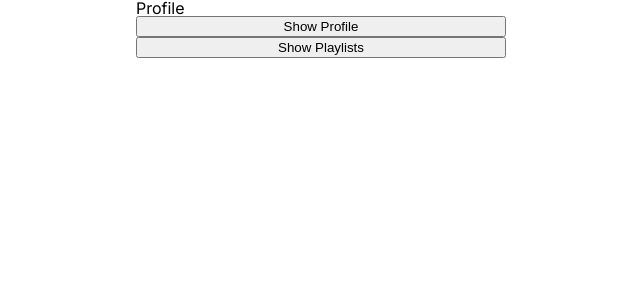
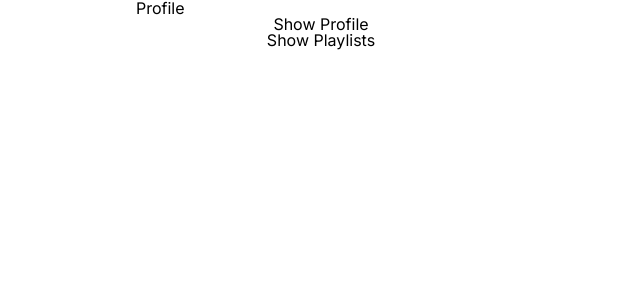
Before and after one commit to alexcurwood/PlaylistManager, a Next.js app: page /main in a window 1280 px wide. Shown: the top 300 px of the page, without its empty margins (319-959 px from the left). Built offline with nearby package versions, Linux system fonts and the light colour scheme; no server answers.

Commit message:
Tailwind installed

```diff
--- /dev/null
+++ b/postcss.config.js
@@ -0,0 +1,6 @@
+module.exports = {
+  plugins: {
+    tailwindcss: {},
+    autoprefixer: {},
+  },
+}
--- a/src/app/globals.css
+++ b/src/app/globals.css
@@ -1,3 +1,7 @@
+@tailwind base;
+@tailwind components;
+@tailwind utilities;
+
 html, body, div, span, applet, object, iframe,
 h1, h2, h3, h4, h5, h6, p, blockquote, pre,
 a, abbr, acronym, address, big, cite, code,
--- a/src/app/playlists/playlists.jsx
+++ b/src/app/playlists/playlists.jsx
@@ -63,7 +63,7 @@ export default function Playlists({ playlists, profile }) {
     const genres = await getGenres(artistIds, access_token, "playlist");
     const genreButtons = genres.map((genre) => (
       <div className="genreButton">
-        <button id={genre} onClick={(e) => filterByGenre(e)}>
+        <button id={genre} onClick={(e) => filterByGenre(e)} className="outline">
           {genre}
         </button>
       </div>
--- /dev/null
+++ b/tailwind.config.js
@@ -0,0 +1,8 @@
+/** @type {import('tailwindcss').Config} */
+module.exports = {
+  content: ["./src/**/*.{html,js,jsx}"],
+  theme: {
+    extend: {},
+  },
+  plugins: ["./src/**/*.{js,ts,jsx,tsx,mdx}"],
+}
```
Also changed, not shown: package.json (+7 -2 lines), 1 other file (tests, documents, lock files or other folders).
